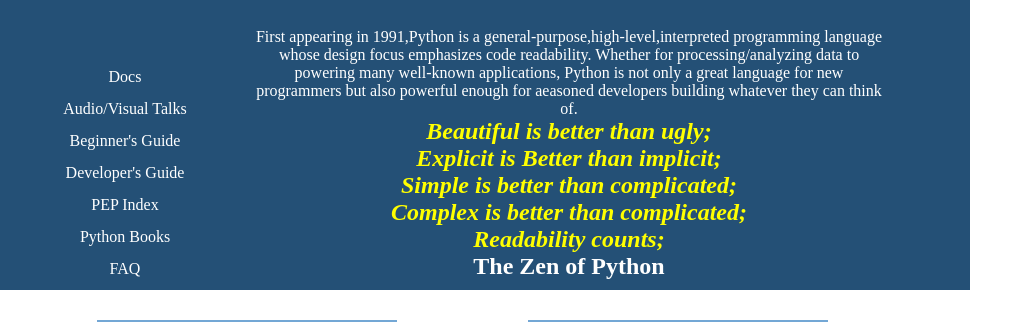
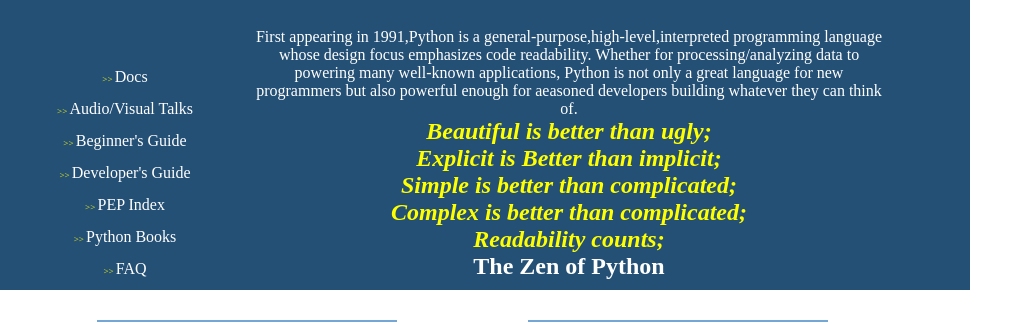
Before and after one commit to icylily/Web-Fundamental, a plain HTML site: page CSS/about_python/index.html in a window 1280 px wide. Shown: the part 167-491 px from the top of the page, without its empty margins (0-1033 px from the left). Drawn offline with Linux system fonts and the light colour scheme.

Commit message:
modify about python

```diff
--- a/CSS/about_python/index.html
+++ b/CSS/about_python/index.html
@@ -39,13 +39,13 @@
             </div>
             <div id="usefull-link">
                 <ul>
-                    <li>Docs</li>
-                    <li>Audio/Visual Talks</li>
-                    <li>Beginner's Guide</li>
-                    <li>Developer's Guide</li>
-                    <li>PEP Index</li>
-                    <li>Python Books</li>
-                    <li>FAQ</li>
+                    <li><span class="yellowicon">>> </span>Docs</li>
+                    <li><span class="yellowicon">>> </span>Audio/Visual Talks</li>
+                    <li><span class="yellowicon">>> </span>Beginner's Guide</li>
+                    <li><span class="yellowicon">>> </span>Developer's Guide</li>
+                    <li><span class="yellowicon">>> </span>PEP Index</li>
+                    <li><span class="yellowicon">>> </span>Python Books</li>
+                    <li><span class="yellowicon">>> </span>FAQ</li>
                 </ul>
             </div>
             <div id ="instruction">
--- a/CSS/about_python/style.css
+++ b/CSS/about_python/style.css
@@ -146,3 +146,8 @@
 #footer p{
     font-size:small;
 }
+
+.yellowicon{
+    color:yellow;
+    font-size:xx-small;
+}
--- /dev/null
+++ b/Javascript/practice.js
@@ -0,0 +1,4 @@
+for (var i=0;i<23;i++)
+{
+    console.log(i);
+}
```
